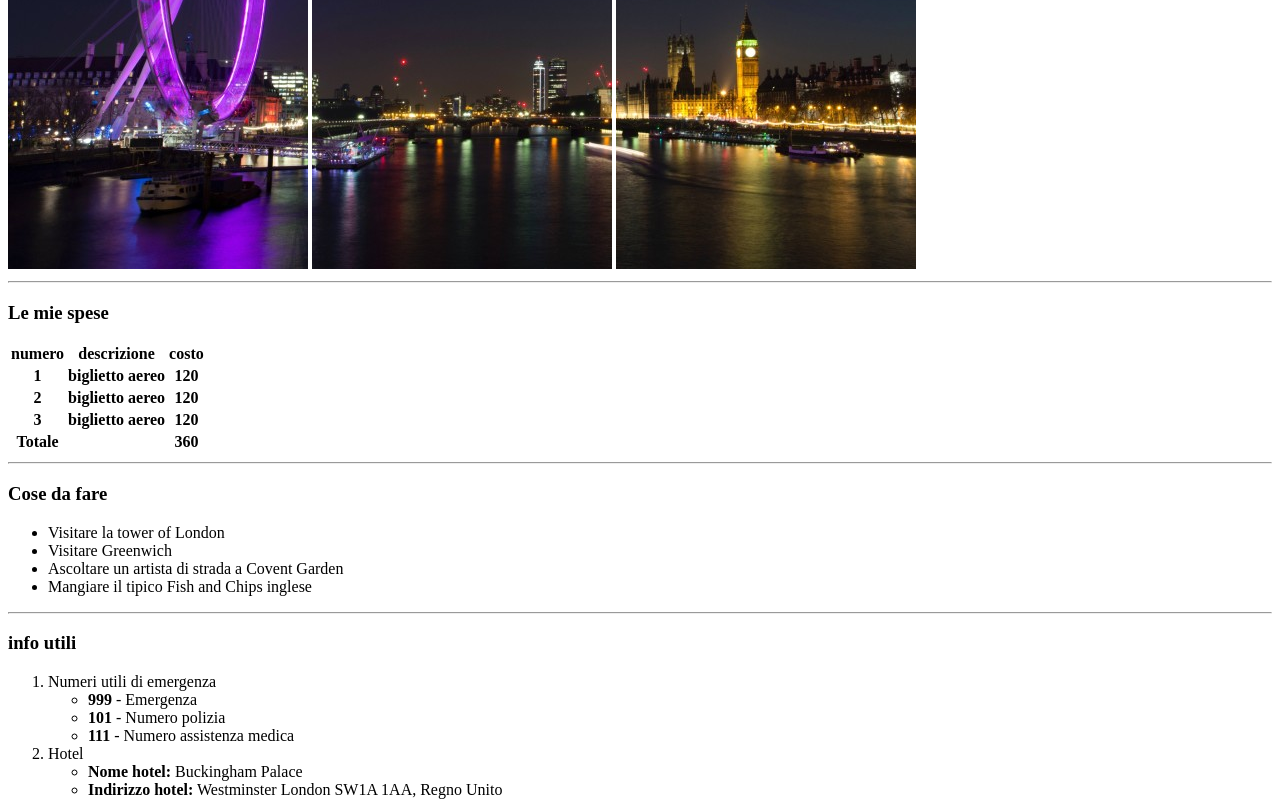
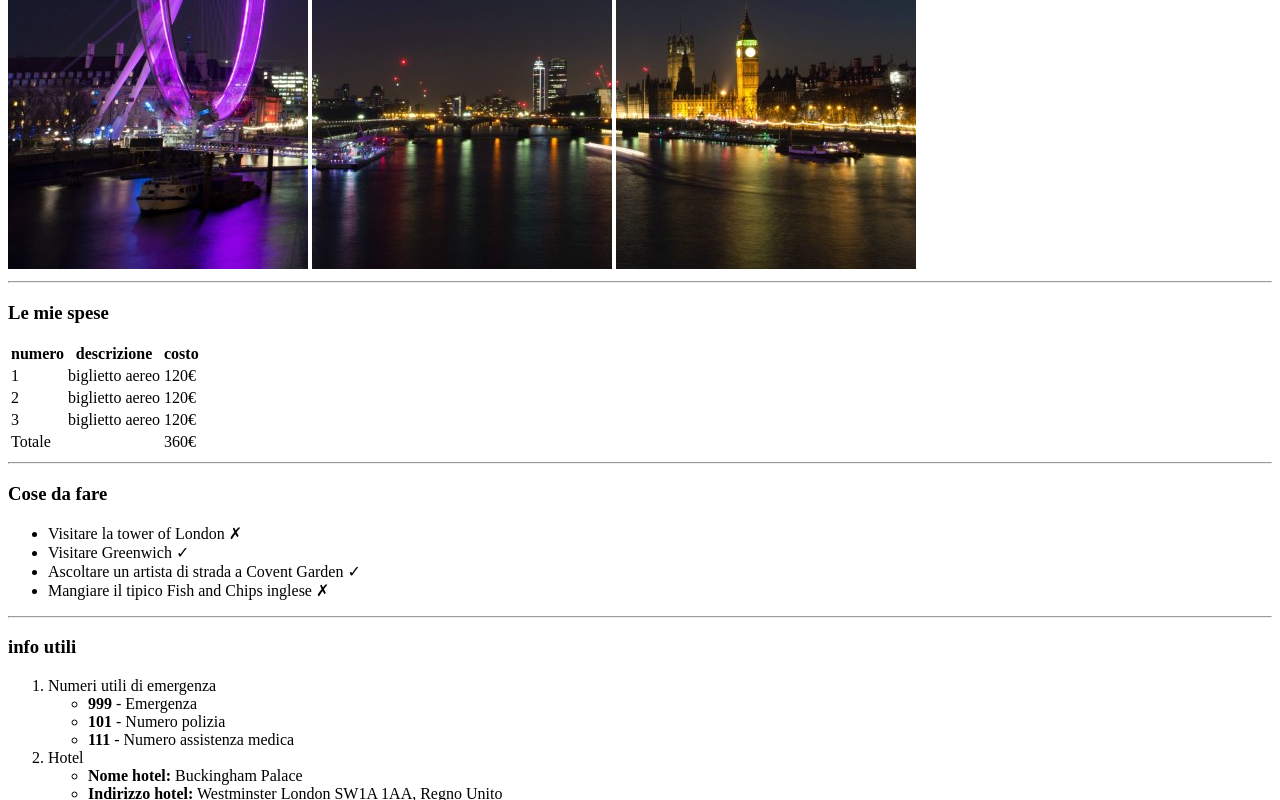
Before and after one commit to diegolenci/html-london-trip, a plain HTML site: page index.html in a window 1280 px wide. Shown: the part 411-1211 px from the top of the page. Drawn offline with Linux system fonts and the light colour scheme.

Commit message:
Add: correzioni tabella e simboli speciali

```diff
--- a/index.html
+++ b/index.html
@@ -22,25 +22,25 @@
         </thead>
         <tbody>
             <tr>
-                <th>1</th>
-                <th>biglietto aereo</th>
-                <th>120</th>
+                <td>1</td>
+                <td>biglietto aereo</td>
+                <td>120€</td>
             </tr>
             <tr>
-                <th>2</th>
-                <th>biglietto aereo</th>
-                <th>120</th>
+                <td>2</td>
+                <td>biglietto aereo</td>
+                <td>120€</td>
             </tr>
             <tr>
-                <th>3</th>
-                <th>biglietto aereo</th>
-                <th>120</th>
+                <td>3</td>
+                <td>biglietto aereo</td>
+                <td>120€</td>
             </tr>
             <tfoot>
                 <tr>
-                    <th>Totale</th>
+                    <td>Totale</td>
                     <th></th>
-                    <th>360</th>
+                    <td>360€</td>
                 </tr>
             </tfoot>
         </tbody>
@@ -48,10 +48,10 @@
     <hr>
     <h3>Cose da fare</h3>
     <ul>
-        <li>Visitare la tower of London</li>
-        <li>Visitare Greenwich</li>
-        <li>Ascoltare un artista di strada a Covent Garden</li>
-        <li>Mangiare il tipico Fish and Chips inglese</li>
+        <li>Visitare la tower of London &#10007 </li>
+        <li>Visitare Greenwich &#10003</li>
+        <li>Ascoltare un artista di strada a Covent Garden &#10003</li>
+        <li>Mangiare il tipico Fish and Chips inglese &#10007</li>
     </ul>
     <hr>
     <h3>info utili</h3>
```
